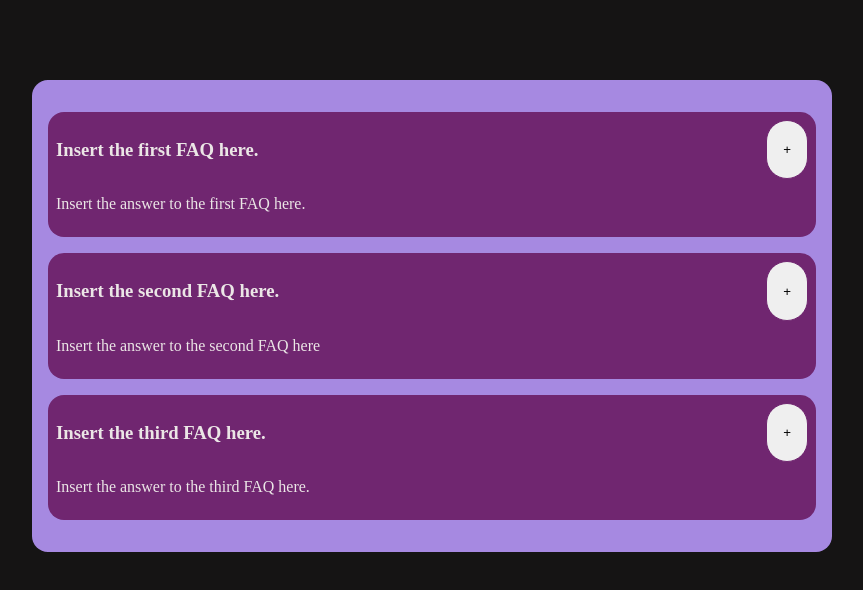
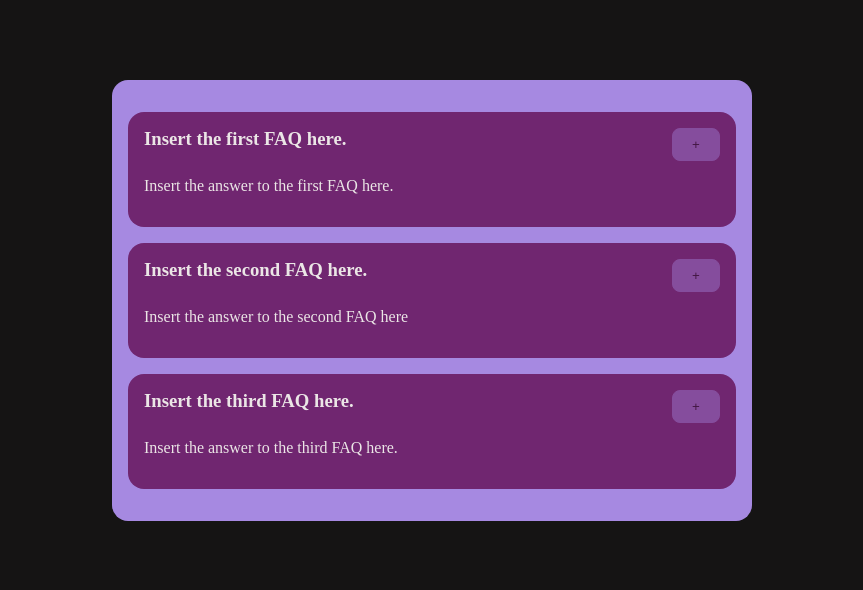
Before and after one commit to sreeyu/accordion, a React (Create React App) app: page / in a window 1280 px wide. Shown: the top 590 px of the page, without its empty margins (208-1071 px from the left). Built offline with nearby package versions, Linux system fonts and the light colour scheme.

Commit message:
Styling changes

```diff
--- a/src/components/Faq.module.css
+++ b/src/components/Faq.module.css
@@ -2,6 +2,6 @@
     background-color: #A689E1;
     padding: 1rem;
     margin: 5rem auto;
-    max-width: 50rem;
+    max-width: 40rem;
     border-radius: 1rem;
 }
--- a/src/components/Questions.module.css
+++ b/src/components/Questions.module.css
@@ -2,7 +2,7 @@
     list-style: none;
     background-color: #702670;
     border-radius: 1rem;
-    padding: 0.5rem;
+    padding: 1rem;
     margin: 1rem auto;
 }
 
@@ -12,9 +12,16 @@
 }
 
 .title button{
-    border-radius: 10rem;
-    padding: 1rem;
+    border-radius: 0.5rem;
+    background-color: #A689E1;
+    opacity: 0.4;
+    width: 3rem;
+    padding: 0.5rem;
     outline: none;
-    border: 1px solid #702670;
+    border: 1px solid #A689E1;
     cursor: pointer;
 }
+
+.title h3{
+    margin: 0;
+}
```
